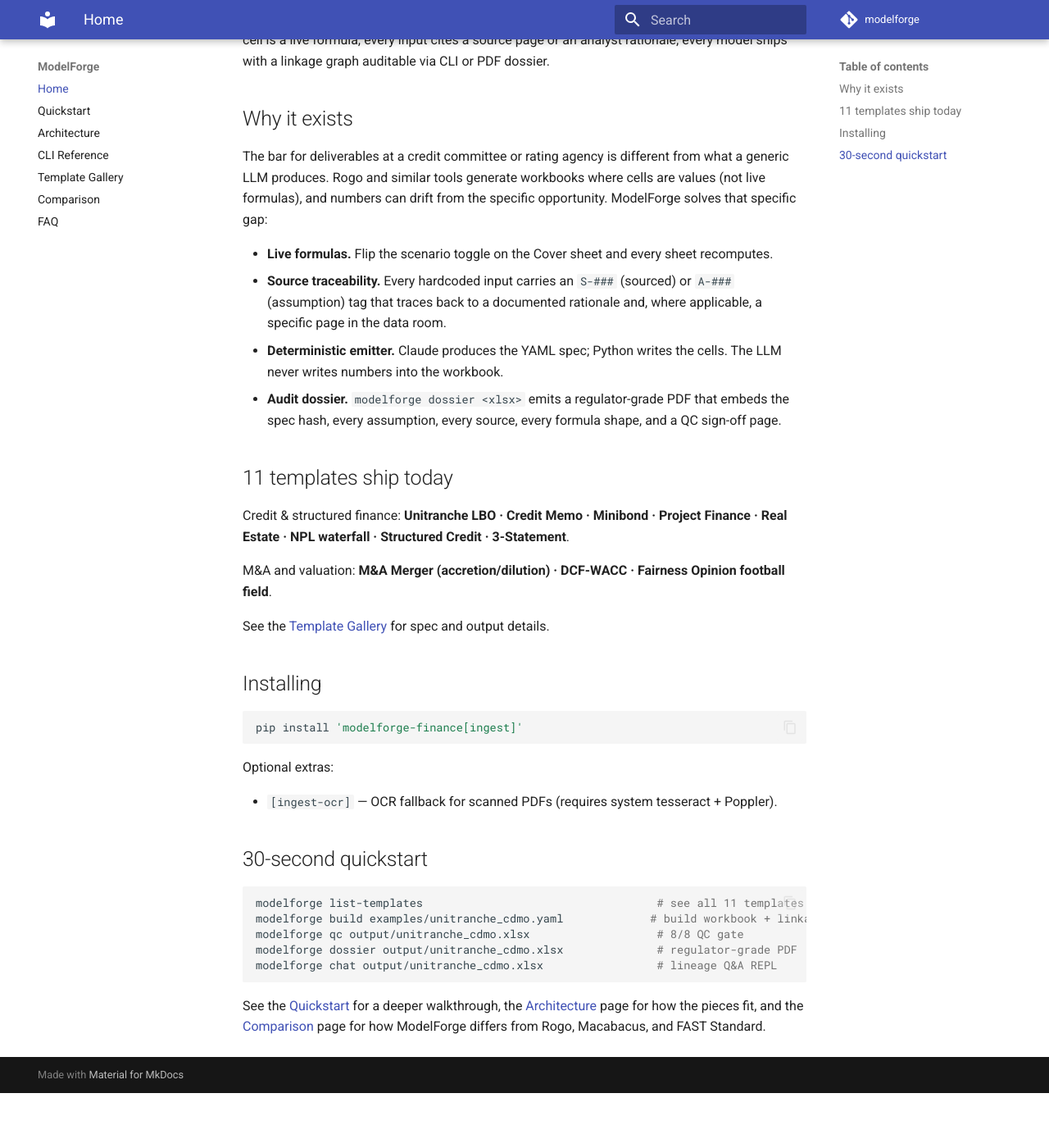
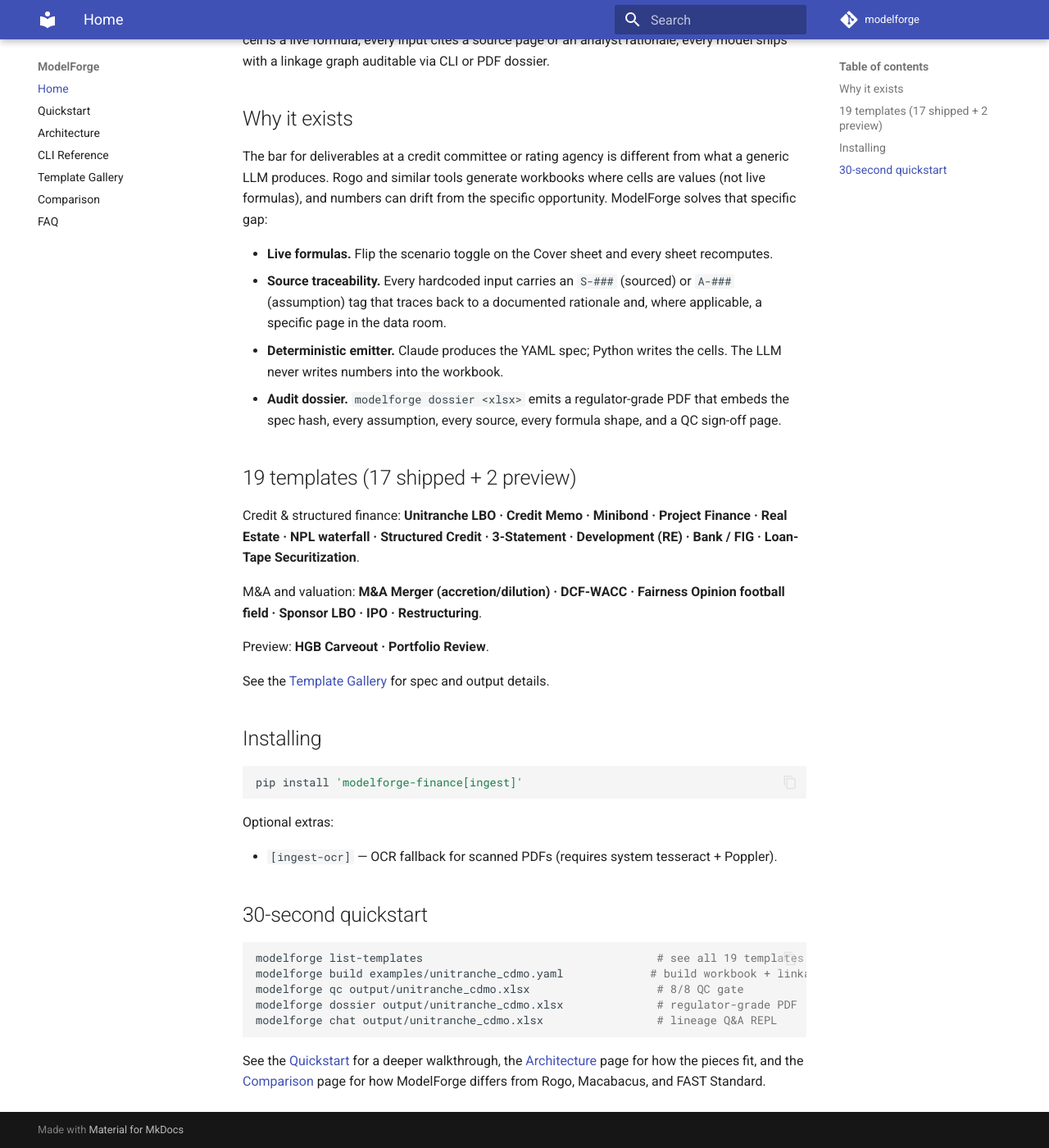
Before and after one commit to Whatsonyourmind/modelforge, an MkDocs documentation site: the page built from docs/index.md, in a window 1280 px wide and 1400 px high, scrolled down 262 px. Shown: the whole window at 82% size. Built offline with MkDocs 1.6.1 and Material for MkDocs 9.7.7, drawn with Linux system fonts in a browser that asks for light colours; comment, search, counter and statistics services are not loaded; before the commit the page ends 1595 px from its top, so only the background shows below that.

Commit message:
docs: correct template count (11→19) and provider count to match shipped reality
Co-Authored-By: Claude Opus 4.8 (1M context) <noreply@anthropic.com>

````diff
--- a/docs/architecture.md
+++ b/docs/architecture.md
@@ -93,4 +93,4 @@ Pass all 8 → deliverable-ready.
 
 ## Roadmap
 
-v0.4 ships the 11-template suite + sensitivity/MC + reproducibility + audit dossier + chat + ingest-wide + OCR. v0.5 brings probabilistic credit (Merton/KMV/IFRS 9 ECL), model diff, and a web SaaS thin layer. v1.0 brings SSO/SOC 2, on-prem, EDGAR/HKEX/PRA packs, model-memory agents, and a template marketplace. See `PRD_v04_to_v10_sota.md` for the full plan.
+v0.4 ships the multi-template suite (now 19: 17 shipped + 2 preview) + sensitivity/MC + reproducibility + audit dossier + chat + ingest-wide + OCR. v0.5 brings probabilistic credit (Merton/KMV/IFRS 9 ECL), model diff, and a web SaaS thin layer. v1.0 brings SSO/SOC 2, on-prem, EDGAR/HKEX/PRA packs, model-memory agents, and a template marketplace. See `PRD_v04_to_v10_sota.md` for the full plan.
--- a/docs/cli-reference.md
+++ b/docs/cli-reference.md
@@ -14,7 +14,7 @@ Writes `output/<stem>.xlsx` and `output/<stem>.graph.db` by default. Runs sensit
 
 ## `modelforge list-templates`
 
-Print the table of all 11 supported `model_type` values.
+Print the table of all 19 supported `model_type` values (17 shipped + 2 preview).
 
 ## `modelforge qc`
 
@@ -81,7 +81,7 @@ Backends:
 - `cli` (default) uses Claude Code's local invocation — no API key required.
 - `api` uses the Anthropic SDK with prompt caching — requires `ANTHROPIC_API_KEY`.
 
-All 11 templates are supported; scanned PDFs are OCR'd automatically if the `[ingest-ocr]` extra and system tesseract are installed (see [Quickstart](quickstart.md)).
+All 19 templates are supported; scanned PDFs are OCR'd automatically if the `[ingest-ocr]` extra and system tesseract are installed (see [Quickstart](quickstart.md)).
 
 ## `modelforge chat`
 
--- a/docs/index.md
+++ b/docs/index.md
@@ -13,11 +13,13 @@ The bar for deliverables at a credit committee or rating agency is different fro
 - **Deterministic emitter.** Claude produces the YAML spec; Python writes the cells. The LLM never writes numbers into the workbook.
 - **Audit dossier.** `modelforge dossier <xlsx>` emits a regulator-grade PDF that embeds the spec hash, every assumption, every source, every formula shape, and a QC sign-off page.
 
-## 11 templates ship today
+## 19 templates (17 shipped + 2 preview)
 
-Credit & structured finance: **Unitranche LBO · Credit Memo · Minibond · Project Finance · Real Estate · NPL waterfall · Structured Credit · 3-Statement**.
+Credit & structured finance: **Unitranche LBO · Credit Memo · Minibond · Project Finance · Real Estate · NPL waterfall · Structured Credit · 3-Statement · Development (RE) · Bank / FIG · Loan-Tape Securitization**.
 
-M&A and valuation: **M&A Merger (accretion/dilution) · DCF-WACC · Fairness Opinion football field**.
+M&A and valuation: **M&A Merger (accretion/dilution) · DCF-WACC · Fairness Opinion football field · Sponsor LBO · IPO · Restructuring**.
+
+Preview: **HGB Carveout · Portfolio Review**.
 
 See the [Template Gallery](templates.md) for spec and output details.
 
@@ -34,7 +36,7 @@ Optional extras:
 ## 30-second quickstart
 
 ```bash
-modelforge list-templates                                   # see all 11 templates
+modelforge list-templates                                   # see all 19 templates
 modelforge build examples/unitranche_cdmo.yaml             # build workbook + linkage graph
 modelforge qc output/unitranche_cdmo.xlsx                   # 8/8 QC gate
 modelforge dossier output/unitranche_cdmo.xlsx              # regulator-grade PDF
````
Also changed, not shown: README.md (+4 -4 lines), docs/quickstart.md (+2 -2 lines), docs/templates.md (+1 -1 lines).
